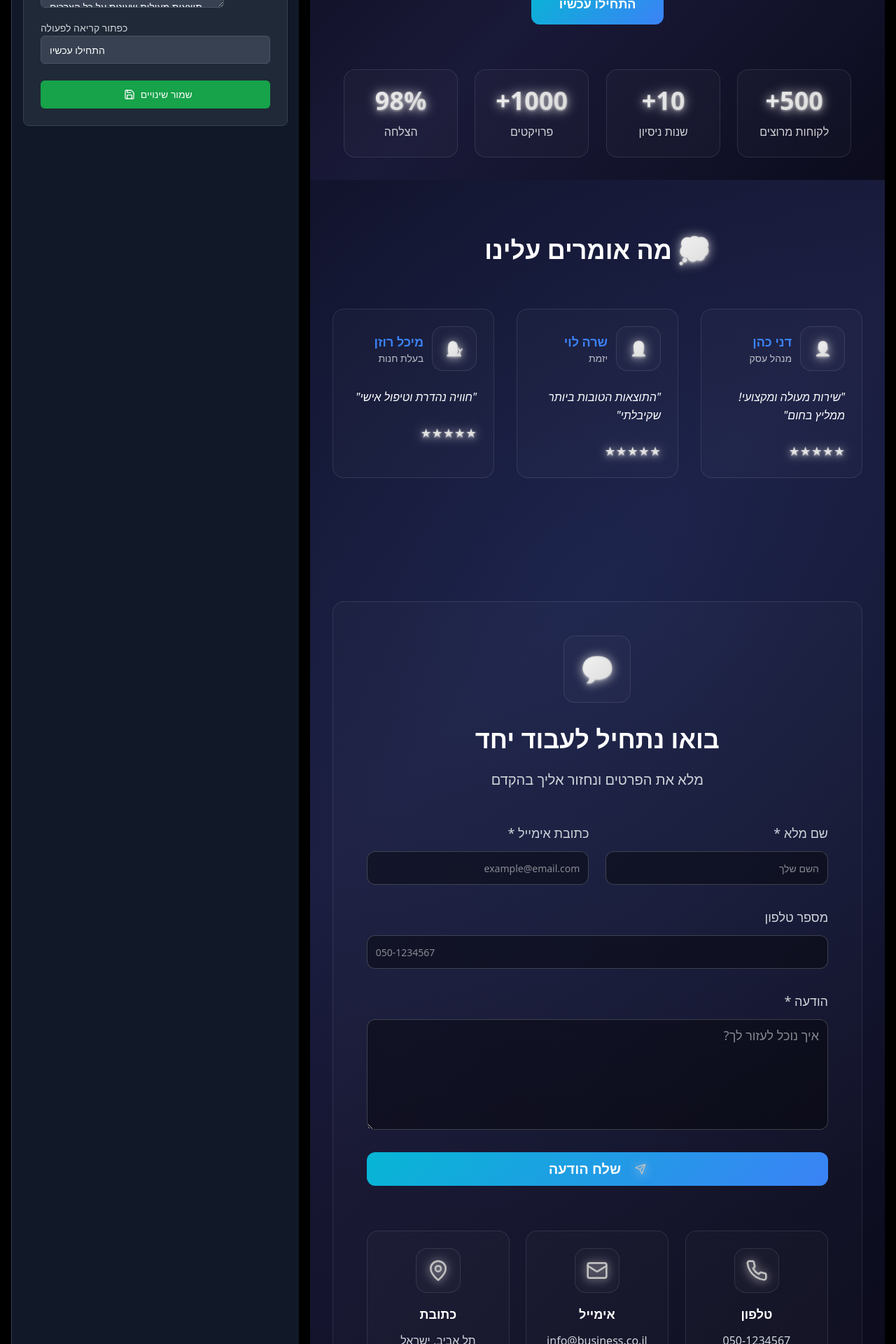
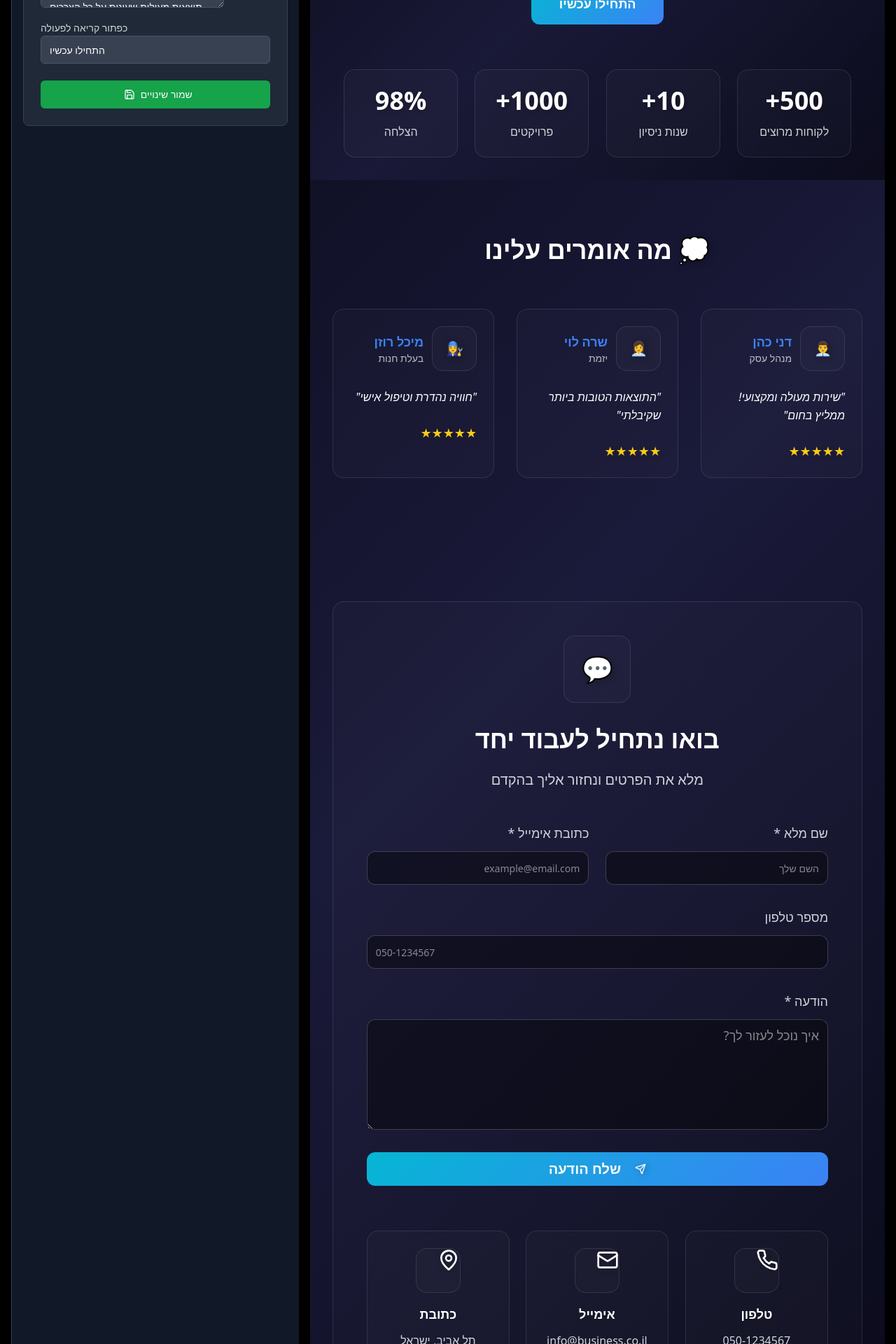
Before and after one commit to Omridanino/LeadGrid1, a React (Vite) app: page /generated-landing-page in a window 1280 px wide. Shown: the part 520-2440 px from the top of the page at 70% size. Built offline with nearby package versions, Linux system fonts and the light colour scheme.

Commit message:
Fix: revert icon style, add animated hero background
Reverted icon style to 3D and added animated background option. Updated `src/components/LandingPagePreview.tsx` and `src/components/questionnaire/HeroStyleStep.tsx`.

```diff
--- a/src/components/LandingPagePreview.tsx
+++ b/src/components/LandingPagePreview.tsx
@@ -98,14 +98,17 @@ const LandingPagePreview = ({ content, currentColors, formData, heroImage, eleme
     </Button>
   );
 
-  // Enhanced styles with real shiny silver icons and animated backgrounds
+  // Enhanced styles with 3D effects and animated backgrounds
   const optimizedStyles = useMemo(() => `
     .hero-section {
       background: ${isAnimatedBackground
         ? randomBackground
-        : 'linear-gradient(135deg, rgba(10, 10, 26, 0.95) 0%, rgba(26, 26, 58, 0.85) 50%, rgba(10, 10, 26, 0.95) 100%)'
+        : finalHeroImage
+          ? `linear-gradient(135deg, rgba(0,0,0,0.8), rgba(0,0,0,0.6)), url('${finalHeroImage}')`
+          : 'linear-gradient(135deg, rgba(10, 10, 26, 0.95) 0%, rgba(26, 26, 58, 0.85) 50%, rgba(10, 10, 26, 0.95) 100%)'
       };
       ${isAnimatedBackground ? 'background-size: 400% 400%; animation: gradientShift 8s ease infinite;' : ''}
+      ${finalHeroImage ? 'background-size: cover; background-position: center;' : ''}
       position: relative;
     }
 
@@ -143,14 +146,14 @@ const LandingPagePreview = ({ content, currentColors, formData, heroImage, eleme
       box-shadow: 0 10px 25px rgba(0,0,0,0.2);
     }
 
-    .shiny-silver-icon {
-      color: #c0c0c0;
-      background: linear-gradient(145deg, #e6e6e6, #b8b8b8);
-      -webkit-background-clip: text;
-      -webkit-text-fill-color: transparent;
-      background-clip: text;
-      filter: drop-shadow(0 0 8px rgba(192, 192, 192, 0.6)) drop-shadow(0 2px 4px rgba(255, 255, 255, 0.3));
-      text-shadow: 0 1px 3px rgba(255, 255, 255, 0.5);
+    .icon-3d {
+      transform-style: preserve-3d;
+      transition: all 0.3s ease;
+      filter: drop-shadow(2px 2px 4px rgba(0,0,0,0.3));
+    }
+
+    .icon-3d:hover {
+      transform: rotateX(15deg) rotateY(15deg) translateZ(10px);
     }
 
     .floating-3d {
@@ -169,33 +172,6 @@ const LandingPagePreview = ({ content, currentColors, formData, heroImage, eleme
       transform-style: preserve-3d;
     }
 
-    .parallax-bg {
-      background-attachment: fixed;
-      background-position: center;
-      background-repeat: no-repeat;
-      background-size: cover;
-    }
-
-    /* 3D Grid Effect */
-    .grid-3d {
-      background-image:
-        linear-gradient(rgba(255,255,255,0.1) 1px, transparent 1px),
-        linear-gradient(90deg, rgba(255,255,255,0.1) 1px, transparent 1px);
-      background-size: 50px 50px;
-      position: relative;
-    }
-
-    .grid-3d::before {
-      content: '';
-      position: absolute;
-      top: 0;
-      left: 0;
-      right: 0;
-      bottom: 0;
-      background: radial-gradient(circle at 50% 50%, rgba(59, 130, 246, 0.1) 0%, transparent 70%);
-      pointer-events: none;
-    }
-
     /* Mobile optimizations */
     @media (max-width: 768px) {
       .hero-section { min-height: 70vh !important; padding: 2rem 1rem !important; }
@@ -206,10 +182,10 @@ const LandingPagePreview = ({ content, currentColors, formData, heroImage, eleme
       .contact-grid { grid-template-columns: 1fr !important; }
       .tech-card:hover { transform: translateY(-2px); }
     }
-  `, [currentColors, isAnimatedBackground, randomBackground]);
+  `, [currentColors, isAnimatedBackground, randomBackground, finalHeroImage]);
 
   return (
-    <div className="w-full text-white overflow-hidden rounded-lg relative grid-3d"
+    <div className="w-full text-white overflow-hidden rounded-lg relative"
          style={{
            background: 'linear-gradient(135deg, #0a0a1a 0%, #1a1a3a 50%, #0a0a1a 100%)',
            position: 'relative'
@@ -219,19 +195,14 @@ const LandingPagePreview = ({ content, currentColors, formData, heroImage, eleme
       <style>{optimizedStyles}</style>
 
       {/* Section 1: Hero Section */}
-      <section id="hero" className="section-container group relative min-h-[600px] flex items-center justify-center text-center p-8 hero-section parallax-bg floating-3d"
-               style={finalHeroImage ? {
-                 background: `linear-gradient(135deg, rgba(0,0,0,0.8), rgba(0,0,0,0.6)), url('${finalHeroImage}')`,
-                 backgroundSize: 'cover',
-                 backgroundPosition: 'center'
-               } : {}}>
+      <section id="hero" className="section-container group relative min-h-[600px] flex items-center justify-center text-center p-8 hero-section floating-3d">
 
         {editMode && <EditButton section="hero" />}
 
         <div className="relative z-10 max-w-4xl mx-auto w-full">
           <div className="mb-6">
             <span className="inline-block px-6 py-3 text-white rounded-full font-semibold text-sm tech-card">
-              <span className="shiny-silver-icon">⭐</span> {content.badge}
+              <span className="icon-3d">⭐</span> {content.badge}
             </span>
           </div>
 
@@ -259,7 +230,7 @@ const LandingPagePreview = ({ content, currentColors, formData, heroImage, eleme
           <div className="stats-grid grid grid-cols-2 md:grid-cols-4 gap-6 max-w-4xl mx-auto px-4">
             {Object.entries(content.stats).map(([key, value], index) => (
               <div key={key} className="tech-card p-6 text-center floating-3d">
-                <div className="text-3xl lg:text-4xl font-bold text-white mb-3 shiny-silver-icon">{String(value)}</div>
+                <div className="text-3xl lg:text-4xl font-bold text-white mb-3 icon-3d">{String(value)}</div>
                 <div className="text-sm lg:text-base text-white opacity-80 font-medium">{key}</div>
               </div>
             ))}
@@ -274,7 +245,7 @@ const LandingPagePreview = ({ content, currentColors, formData, heroImage, eleme
 
           <div className="max-w-4xl mx-auto text-center">
             <div className="tech-card p-12">
-              <div className="text-6xl mb-8 shiny-silver-icon floating-3d">
+              <div className="text-6xl mb-8 icon-3d floating-3d">
                 {content.sections.emotionalSection.icon}
               </div>
               <h2 className="text-4xl font-bold mb-8" style={{ color: currentColors.text }}>
@@ -301,7 +272,7 @@ const LandingPagePreview = ({ content, currentColors, formData, heroImage, eleme
             <div className="features-grid grid grid-cols-1 md:grid-cols-2 gap-8">
               {content.sections.whyUs.items.map((item: any, idx: number) => (
                 <div key={idx} className="tech-card p-8">
-                  <div className="text-5xl mb-6 shiny-silver-icon floating-3d">
+                  <div className="text-5xl mb-6 icon-3d floating-3d">
                     {item.icon}
                   </div>
                   <h3 className="text-xl font-bold mb-4" style={{ color: currentColors.text }}>
@@ -331,7 +302,7 @@ const LandingPagePreview = ({ content, currentColors, formData, heroImage, eleme
               {content.sections.whatWeGive.items.map((item: any, idx: number) => (
                 <div key={idx} className="text-center">
                   <div className="tech-card p-10">
-                    <div className="text-6xl mb-8 shiny-silver-icon floating-3d">
+                    <div className="text-6xl mb-8 icon-3d floating-3d">
                       {item.icon}
                     </div>
                     <h3 className="text-2xl font-bold mb-6" style={{ color: currentColors.text }}>
@@ -355,7 +326,7 @@ const LandingPagePreview = ({ content, currentColors, formData, heroImage, eleme
           <div className="max-w-6xl mx-auto">
             <div className="text-center mb-16">
               <div className="inline-flex items-center gap-3 mb-4">
-                <Image className="w-6 h-6 text-blue-400 shiny-silver-icon" />
+                <Image className="w-6 h-6 text-blue-400 icon-3d" />
                 <h2 className="text-4xl font-bold" style={{ color: currentColors.text }}>
                   גלריית העבודות שלנו
                 </h2>
@@ -369,7 +340,7 @@ const LandingPagePreview = ({ content, currentColors, formData, heroImage, eleme
               {[1,2,3,4,5,6,7,8].map((item, idx) => (
                 <div key={idx} className="tech-card aspect-square p-4 floating-3d">
                   <div className="w-full h-full bg-gradient-to-br from-blue-500/20 to-purple-500/20 rounded-lg flex items-center justify-center">
-                    <Image className="w-8 h-8 text-white/60 shiny-silver-icon" />
+                    <Image className="w-8 h-8 text-white/60 icon-3d" />
                   </div>
                 </div>
               ))}
@@ -385,7 +356,7 @@ const LandingPagePreview = ({ content, currentColors, formData, heroImage, eleme
           <div className="max-w-5xl mx-auto">
             <div className="text-center mb-16">
               <div className="inline-flex items-center gap-3 mb-4">
-                <Target className="w-6 h-6 text-green-400 shiny-silver-icon" />
+                <Target className="w-6 h-6 text-green-400 icon-3d" />
                 <h2 className="text-4xl font-bold" style={{ color: currentColors.text }}>
                   תהליך העבודה שלנו
                 </h2>
@@ -397,9 +368,9 @@ const LandingPagePreview = ({ content, currentColors, formData, heroImage, eleme
 
             <div className="grid grid-cols-1 md:grid-cols-3 gap-6">
               {[
-                { step: "01", title: "תכנון ואפיון", desc: "בדיקת הצרכים והגדרת המטרות", icon: <Lightbulb className="w-6 h-6 shiny-silver-icon" /> },
-                { step: "02", title: "פיתוח וביצוע", desc: "יצירה מקצועית לפי הסטנדרטים הגבוהים", icon: <CheckCircle className="w-6 h-6 shiny-silver-icon" /> },
-                { step: "03", title: "מסירה ותמיכה", desc: "מסירה מושלמת עם תמיכה שוטפת", icon: <Shield className="w-6 h-6 shiny-silver-icon" /> }
+                { step: "01", title: "תכנון ואפיון", desc: "בדיקת הצרכים והגדרת המטרות", icon: <Lightbulb className="w-6 h-6 icon-3d" /> },
+                { step: "02", title: "פיתוח וביצוע", desc: "יצירה מקצועית לפי הסטנדרטים הגבוהים", icon: <CheckCircle className="w-6 h-6 icon-3d" /> },
+                { step: "03", title: "מסירה ותמיכה", desc: "מסירה מושלמת עם תמיכה שוטפת", icon: <Shield className="w-6 h-6 icon-3d" /> }
               ].map((process, idx) => (
                 <div key={idx} className="tech-card p-8 text-center floating-3d">
                   <div className="w-12 h-12 rounded-full bg-gradient-to-r from-blue-500 to-purple-500 flex items-center justify-center mx-auto mb-4">
@@ -427,7 +398,7 @@ const LandingPagePreview = ({ content, currentColors, formData, heroImage, eleme
             <div className="grid grid-cols-1 lg:grid-cols-2 gap-12 items-center">
               <div>
                 <div className="inline-flex items-center gap-3 mb-6">
-                  <Users className="w-6 h-6 text-purple-400 shiny-silver-icon" />
+                  <Users className="w-6 h-6 text-purple-400 icon-3d" />
                   <h2 className="text-4xl font-bold" style={{ color: currentColors.text }}>
                     קצת עלינו
                   </h2>
@@ -443,11 +414,11 @@ const LandingPagePreview = ({ content, currentColors, formData, heroImage, eleme
                   </p>
                   <div className="flex items-center gap-4 pt-2">
                     <div className="flex items-center gap-2">
-                      <Award className="w-5 h-5 text-yellow-400 shiny-silver-icon" />
+                      <Award className="w-5 h-5 text-yellow-400 icon-3d" />
                       <span className="font-semibold text-sm">מומחים מוסמכים</span>
                     </div>
                     <div className="flex items-center gap-2">
-                      <Star className="w-5 h-5 text-yellow-400 shiny-silver-icon" />
+                      <Star className="w-5 h-5 text-yellow-400 icon-3d" />
                       <span className="font-semibold text-sm">שירות 5 כוכבים</span>
                     </div>
                   </div>
@@ -456,7 +427,7 @@ const LandingPagePreview = ({ content, currentColors, formData, heroImage, eleme
 
               <div className="tech-card p-8 text-center floating-3d">
                 <div className="w-24 h-24 rounded-full bg-gradient-to-r from-purple-500 to-blue-500 flex items-center justify-center mx-auto mb-6">
-                  <Users className="w-12 h-12 text-white shiny-silver-icon" />
+                  <Users className="w-12 h-12 text-white icon-3d" />
                 </div>
                 <h3 className="text-2xl font-bold mb-4" style={{ color: currentColors.text }}>
                   הצוות המקצועי
@@ -476,7 +447,7 @@ const LandingPagePreview = ({ content, currentColors, formData, heroImage, eleme
 
         <div className="max-w-6xl mx-auto">
           <h2 className="text-4xl font-bold text-center mb-16" style={{ color: currentColors.text }}>
-            <span className="shiny-silver-icon floating-3d">💭</span> מה אומרים עלינו
+            <span className="icon-3d floating-3d">💭</span> מה אומרים עלינו
           </h2>
 
           <div className="features-grid grid grid-cols-1 md:grid-cols-3 gap-8">
@@ -506,7 +477,7 @@ const LandingPagePreview = ({ content, currentColors, formData, heroImage, eleme
               <div key={idx} className="tech-card p-6 rounded-2xl floating-3d">
                 <div className="flex items-center mb-6">
                   <div className="w-16 h-16 rounded-xl ml-3 flex items-center justify-center tech-card">
-                    <span className="text-xl shiny-silver-icon">{testimonial.image}</span>
+                    <span className="text-xl icon-3d">{testimonial.image}</span>
                   </div>
                   <div>
                     <h4 className="font-bold text-lg" style={{ color: currentColors.primary }}>
@@ -522,7 +493,7 @@ const LandingPagePreview = ({ content, currentColors, formData, heroImage, eleme
                 </p>
                 <div className="flex">
                   {'★'.repeat(testimonial.rating).split('').map((star, i) => (
-                    <span key={i} className="text-yellow-400 text-lg shiny-silver-icon">{star}</span>
+                    <span key={i} className="text-yellow-400 text-lg icon-3d">{star}</span>
                   ))}
                 </div>
               </div>
@@ -539,7 +510,7 @@ const LandingPagePreview = ({ content, currentColors, formData, heroImage, eleme
           <div className="tech-card p-12">
             <div className="text-center mb-12 relative z-10">
               <div className="w-24 h-24 rounded-2xl mx-auto mb-8 tech-card flex items-center justify-center floating-3d">
-                <span className="text-4xl shiny-silver-icon">💬</span>
+                <span className="text-4xl icon-3d">💬</span>
               </div>
 
               <h2 className="text-4xl font-bold mb-6" style={{ color: currentColors.text }}>
@@ -601,7 +572,7 @@ const LandingPagePreview = ({ content, currentColors, formData, heroImage, eleme
                 type="submit"
                 className="w-full py-6 text-xl font-bold tech-button"
               >
-                <Send className="w-6 h-6 ml-3 shiny-silver-icon" />
+                <Send className="w-6 h-6 ml-3 icon-3d" />
                 שלח הודעה
               </Button>
             </form>
@@ -609,12 +580,12 @@ const LandingPagePreview = ({ content, currentColors, formData, heroImage, eleme
             {/* Contact Info Cards */}
             <div className="contact-grid grid grid-cols-1 md:grid-cols-3 gap-6 mt-16 relative z-10">
               {[
-                { icon: <Phone className="w-8 h-8 shiny-silver-icon" />, title: "טלפון", info: "050-1234567" },
-                { icon: <Mail className="w-8 h-8 shiny-silver-icon" />, title: "אימייל", info: "info@business.co.il" },
-                { icon: <MapPin className="w-8 h-8 shiny-silver-icon" />, title: "כתובת", info: "תל אביב, ישראל" }
+                { icon: <Phone className="w-8 h-8 icon-3d" />, title: "טלפון", info: "050-1234567" },
+                { icon: <Mail className="w-8 h-8 icon-3d" />, title: "אימייל", info: "info@business.co.il" },
+                { icon: <MapPin className="w-8 h-8 icon-3d" />, title: "כתובת", info: "תל אביב, ישראל" }
               ].map((contact, idx) => (
                 <div key={idx} className="tech-card p-6 text-center floating-3d">
-                  <div className="w-16 h-16 rounded-xl mx-auto mb-4 tech-card flex items-center justify-center">
+                  <div className="w-16 h-16 rounded-xl mx-auto mb-4 tech-card">
                     {contact.icon}
                   </div>
                   <h4 className="font-bold text-white mb-3 text-lg">{contact.title}</h4>
```
